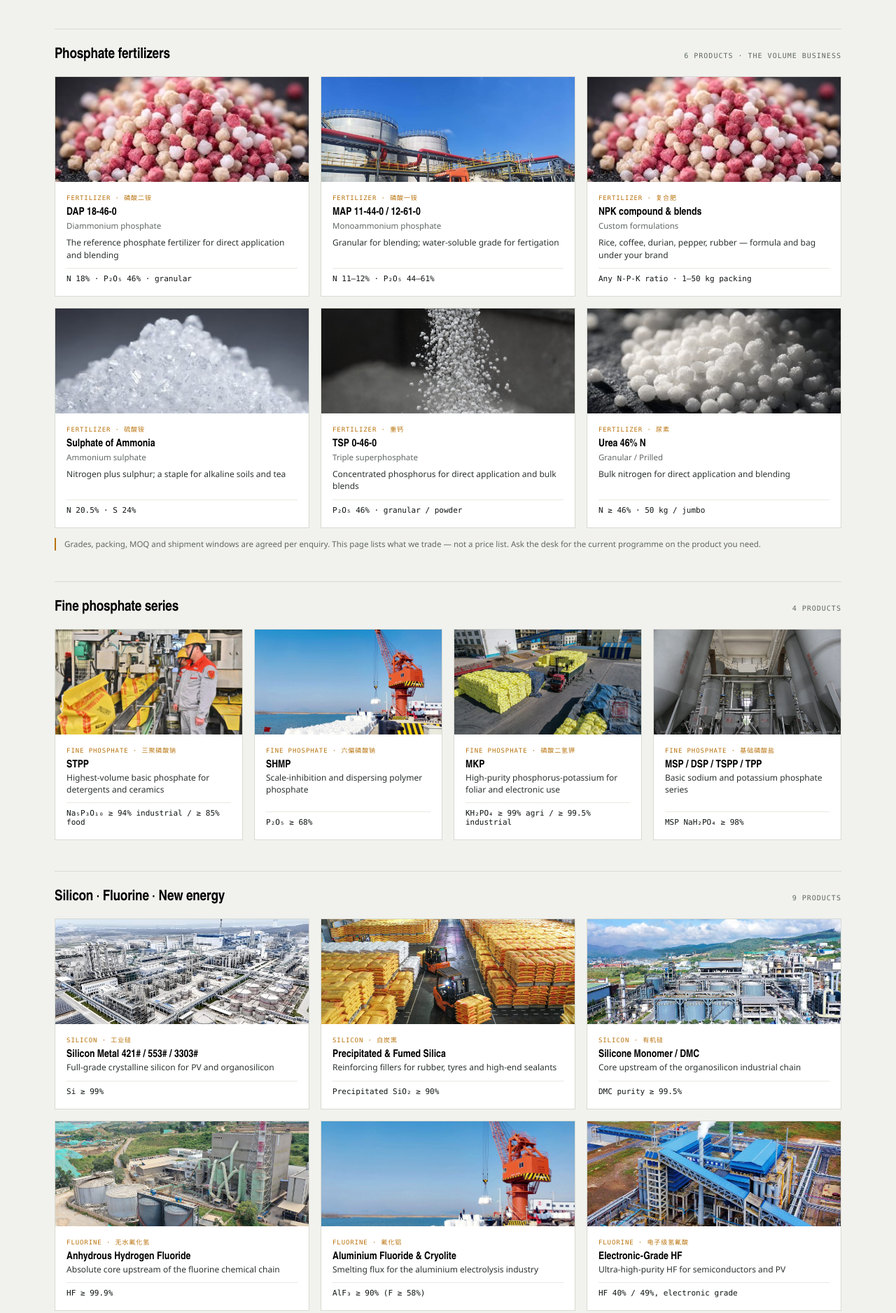
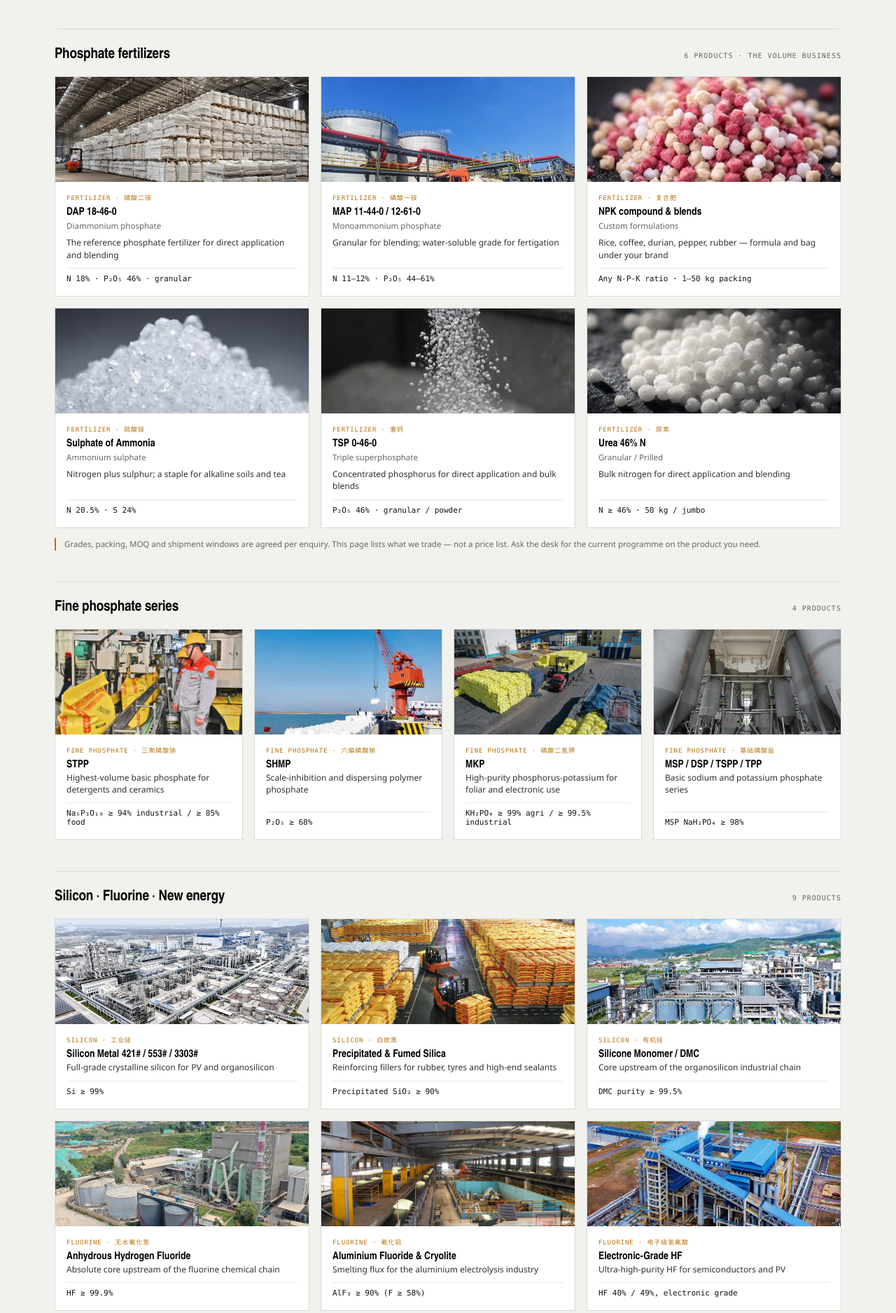
Before and after one commit to brucebizhk-hammer/zhr-v4-preview, a plain HTML site: page products.html in a window 1280 px wide. Shown: the part 1287-3164 px from the top of the page at 70% size. Drawn offline with Linux system fonts and the light colour scheme.

Commit message:
products: unique imagery for DAP and aluminium fluoride (no duplicate cards)

```diff
--- a/products.html
+++ b/products.html
@@ -83,7 +83,7 @@
     <div class="grp" style="border-top:1px solid var(--line)">
       <div class="gh"><h3 style="font-size:21px">Phosphate fertilizers</h3><span class="gsub">6 products · the volume business</span></div>
       <div class="grid3">
-        <div class="pcard"><div class="ph"><img src="img/prod_npk_blend.jpg"></div>
+        <div class="pcard"><div class="ph"><img src="img/gen_bag_stack.jpg"></div>
           <div class="body"><div class="ser">Fertilizer · 磷酸二铵</div><b>DAP 18-46-0</b><div class="zh">Diammonium phosphate</div>
             <div class="use">The reference phosphate fertilizer for direct application and blending</div>
             <div class="sp">N 18% · P₂O₅ 46% · granular</div></div></div>
@@ -145,7 +145,7 @@
         <div class="pcard"><div class="ph"><img src="img/ops/ws_chinaypc_09.jpg"></div>
           <div class="body"><div class="ser">Fluorine · 无水氟化氢</div><b>Anhydrous Hydrogen Fluoride</b>
             <div class="use">Absolute core upstream of the fluorine chemical chain</div><div class="sp">HF ≥ 99.9%</div></div></div>
-        <div class="pcard"><div class="ph"><img src="img/ops/plant-03.jpg"></div>
+        <div class="pcard"><div class="ph"><img src="img/ops/plant_bunbury_sands.jpg"></div>
           <div class="body"><div class="ser">Fluorine · 氟化铝</div><b>Aluminium Fluoride &amp; Cryolite</b>
             <div class="use">Smelting flux for the aluminium electrolysis industry</div><div class="sp">AlF₃ ≥ 90% (F ≥ 58%)</div></div></div>
         <div class="pcard"><div class="ph"><img src="img/ops/ws_sina_00.jpg"></div>
```
